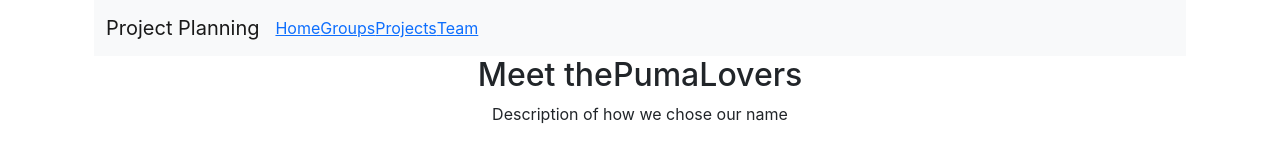
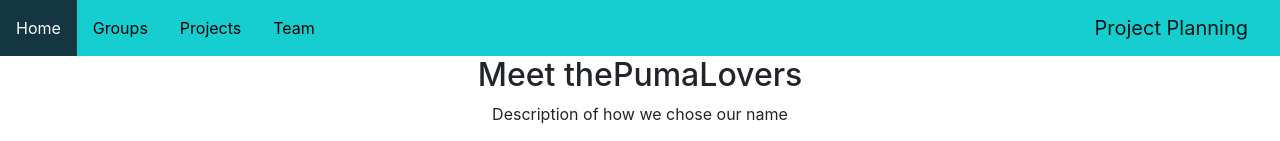
Before and after one commit to thePumaLovers/project-planning-client, a React (Create React App) app: page /team in a window 1280 px wide. Shown: the top 141 px of the page. Built offline with nearby package versions, Linux system fonts and the light colour scheme; grey boxes are pictures that could not be loaded.

Commit message:
changed colors for header and adjusted margins and padding for full width, added header css media queries

```diff
--- a/src/App.css
+++ b/src/App.css
@@ -6,24 +6,35 @@
   --dark-turquoise: #16cdd0ff;
   --carrot-orange: #ec9a29ff;
   --carnelian: #a8201aff;
---white: #FFFFFF;
+  --white: #ffffff;
   --black: #000000;
 
+  text-align: center;
+  margin: 0 auto;
+}
 
-  text-align: center;
+@media (min-width: 1px) {
+  .container {
+    max-width: 100%;
+    margin: 0 auto;
+    padding: 0;
   }
+}
+
 #page-container {
+  margin: 0 auto;
+  padding: 0;
   position: relative;
   min-height: 100vh;
 }
 
 #content-wrap {
-  padding-bottom: 2.5rem;    /* Footer height */
+  padding-bottom: 2.5rem; /* Footer height */
 }
 
 #footer {
   position: absolute;
   bottom: 0;
   width: 100%;
-  height: 2.5rem;            /* Footer height */
+  height: 2.5rem; /* Footer height */
 }
--- a/src/Components/Header/Header.css
+++ b/src/Components/Header/Header.css
@@ -0,0 +1,101 @@
+.header {
+    width: 100%;
+    margin: 0;
+    padding: 0vh;
+    background-color: var(--dark-turquoise);
+    color: var(--white);
+}
+
+.nav-bar {
+    width: 100%;
+    margin: 0;
+    padding: 0vh;
+    background-color: var(--dark-turquoise);
+    color: var(--white);
+}
+
+.brand {
+    padding: 0vh 2vh;
+}
+
+.nav-bar-link {
+    color: var(--black);
+    text-decoration: none;
+}
+
+.nav-bar-link:hover {
+    background-color: var(--gunmetal);
+    color: var(--white);
+}
+
+#brand-text {
+    display: none;
+}
+
+#bottom-link {
+    padding: 0vh 0vh 1vh 0vh;
+}
+
+.container {
+    margin: 0vh;
+}
+
+/*
+******************
+Bootstrap-Specific
+******************
+*/
+
+.navbar {
+    padding: 0vh;
+}
+
+#content-wrap {
+    padding: 0vh;
+}
+
+#page-container {
+    margin: 0 auto;
+    width: 100%;
+}
+
+/*
+*************
+T A B L E T
+*************
+*/
+
+@media only screen and (min-width: 768px) {
+    #page-container {
+        margin: 0 auto;
+        width: 100%;
+    }
+
+
+}
+
+/*
+*************
+D E S K T O P
+*************
+*/
+
+@media only screen and (min-width: 1024px) {
+    .nav-bar-link {
+        padding: 2vh 2vh;
+    }
+
+    #brand-text {
+        display: inline;
+    }
+
+    #page-container {
+        margin: 0 auto;
+        width: 100%;
+    }
+
+    #bottom-link {
+        padding: 2vh;
+    }
+
+}
--- a/src/Components/Header/Header.js
+++ b/src/Components/Header/Header.js
@@ -1,3 +1,4 @@
+import './Header.css'
 import Navbar from "react-bootstrap/Navbar";
 import Container from "react-bootstrap/Container";
 import Nav from "react-bootstrap/Nav";
@@ -5,30 +6,31 @@ import { Link } from "react-router-dom";
 
 const Header = () => {
   return (
-    <div>
-      <Navbar bg="light" expand="lg">
-        <Container>
+    <Container className="header">
+      <Navbar bg="dark" expand="lg">
+        <Container className="nav-bar">
           <Navbar.Toggle aria-controls="basic-navbar-nav" />
-          <Navbar.Brand>Project Planning</Navbar.Brand>
+
           <Navbar.Collapse id="basic-navbar-nav">
             <Nav className="me-auto">
-              <Link to="/">
+              <Link className="nav-bar-link" to="/">
                Home
               </Link>
-              <Link to="/groups">
+              <Link className="nav-bar-link" to="/groups">
                 Groups
               </Link>
-              <Link to="/projects">
+              <Link className="nav-bar-link" to="/projects">
                 Projects
               </Link>
-              <Link to="/team">
+              <Link className="nav-bar-link" id="bottom-link" to="/team">
                 Team
               </Link>
             </Nav>
           </Navbar.Collapse>
+          <Navbar.Brand className="brand"><p id="brand-text">Project Planning</p></Navbar.Brand>
         </Container>
       </Navbar>
-    </div>
+    </Container>
   );
 };
 
```
Lines whose indentation alone changed are shown as unchanged.
